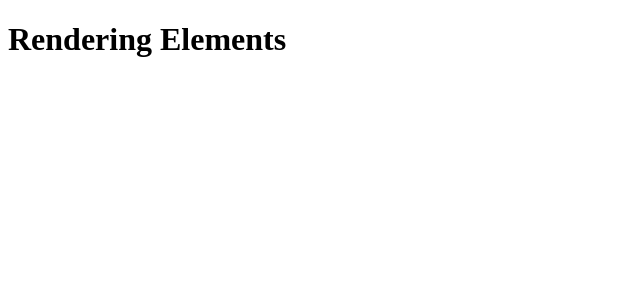
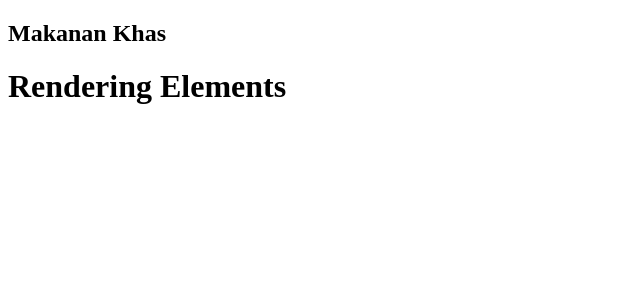
Before and after one commit to srickopp/learn-react, a React (Create React App) app: page / in a window 1280 px wide. Shown: the top 300 px of the page, without its empty margins (0-640 px from the left). Built offline with nearby package versions, Linux system fonts and the light colour scheme.

Commit message:
render component from another funct

```diff
--- a/src/App.js
+++ b/src/App.js
@@ -3,9 +3,18 @@ import React from 'react';
 function App() {
   return (
     <div>
+      <Header />
       <h1>Rendering Elements</h1>
     </div>
   );
 }
 
+function Header(){
+  return(
+    <div>
+      <h2>Makanan Khas</h2>
+    </div>
+  );
+}
+
 export default App;
```
